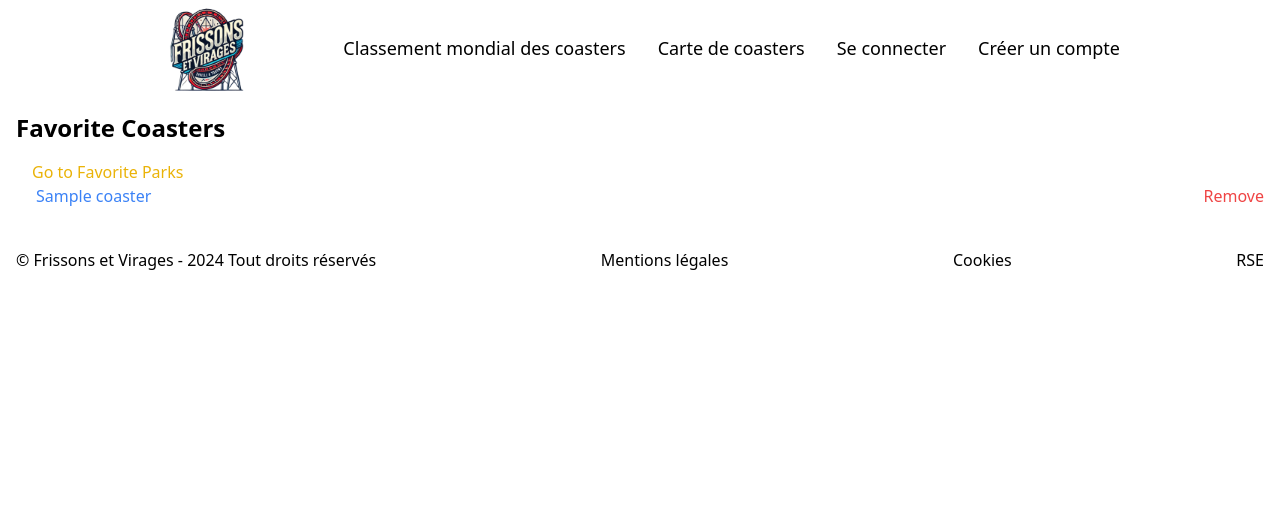
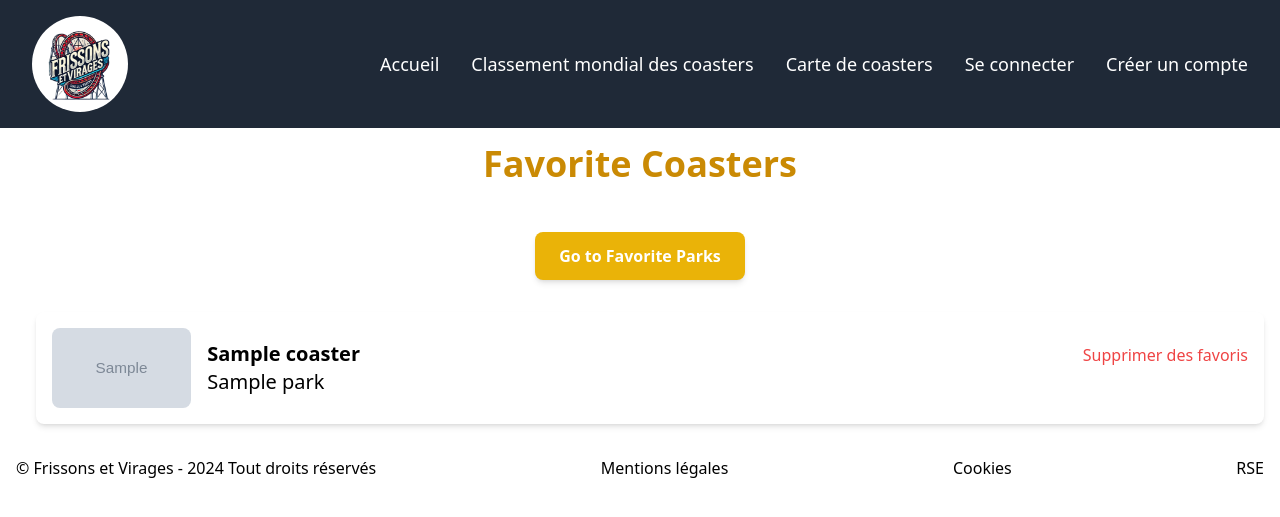
Before and after one commit to Papyquirush/Frissons-Virages, a Symfony app: template templates/favorite/coaster.html.twig in a window 1280 px wide. Shown: the top 517 px of the page. Run offline with Twig, Linux system fonts and the light colour scheme; the template is opened without the code that fills it: most values are stand-ins (such as "Sample title", 1, 10 or a date in 2020); grey boxes marked "Sample" are stand-in pictures; style sheets or scripts are compiled from the project's sources; some libraries are stand-ins or nearby versions.

Commit message:
details map et header

```diff
--- a/templates/coasters/details.html.twig
+++ b/templates/coasters/details.html.twig
@@ -59,11 +59,11 @@
 			{% if app.user %}
 				{% if coaster in favoriteCoasters %}
 					<a href="{{ path('favorite_coaster_remove', { name: coaster.name }) }}" class="text-red-500 hover:underline ml-4">
-						Remove
+						Supprimer des favoris
 					</a>
 				{% else %}
 					<a href="{{ path('favorite_coaster_add', { name: coaster.name }) }}" class="text-green-500 hover:underline ml-4">
-						Add to Favorites
+						Ajouter aux favoris
 					</a>
 				{% endif %}
 			{% endif %}
--- a/templates/favorite/coaster.html.twig
+++ b/templates/favorite/coaster.html.twig
@@ -4,25 +4,39 @@
 
 {% block body %}
     <div class="container mx-auto p-4">
-        <h1 class="text-2xl font-bold mb-4">Favorite Coasters</h1>
+        <h1 class="text-4xl font-extrabold text-center text-yellow-600 mb-8">Favorite Coasters</h1>
 
-        <a href="{{ path('favorite_park_list') }}" class="text-yellow-500 hover:underline ml-4">
-            Go to Favorite Parks
-        </a>
+        <div class="p-4 flex justify-center items-center mb-4">
+            <a href="{{ path('favorite_park_list') }}" class="mx-4 px-6 py-3 bg-yellow-500 text-white font-semibold rounded-lg shadow-md hover:bg-blue-600 transition duration-300">
+                Go to Favorite Parks
+            </a>
+        </div>
 
         {% if coasters is empty %}
             <p class="text-gray-500">You have no favorite coasters.</p>
         {% else %}
-            <ul class="list-disc pl-5">
+            <ul class="list-disc pl-5 space-y-4">
                 {% for coaster in coasters %}
-                    <li class="mb-2 flex justify-between items-center">
-                        <a href="{{ path('coaster_details', { name: coaster.name }) }}" class="text-blue-500 hover:underline">
-                            {{ coaster.name }}
-                        </a>
-                        <a href="{{ path('favorite_coaster_remove', { name: coaster.name }) }}" class="text-red-500 hover:underline ml-4">
-                            Remove
-                        </a>
-                    </li>
+
+                    <a href="{{ path('coaster_details', {'name': coaster.name}) }}" class="text-xl">
+                        <li class="p-4 flex space-x-4 bg-white rounded-lg shadow-md hover:bg-gray-100 items-center">
+                            <img src="{{ coaster.mainImage }}" alt="Image du coaster" class="w-40 h-20 rounded-lg">
+                            <div class="flex justify-between w-full">
+                                <div>
+                                    <h3 class=" font-semibold">{{ coaster.name }}</h3>
+                                    <p>{{ coaster.park.name }}</p>
+                                </div>
+                                <div>
+
+                                            <a href="{{ path('favorite_coaster_remove', { name: coaster.name }) }}" class="text-red-500 hover:underline ml-4">
+                                                Supprimer des favoris
+                                            </a>
+
+                                </div>
+                            </div>
+
+                        </li>
+                    </a>
                 {% endfor %}
             </ul>
         {% endif %}
--- a/templates/map.html.twig
+++ b/templates/map.html.twig
@@ -4,8 +4,8 @@
 
 {% block body %}
 <button onclick="window.history.back();" class="mt-4 px-4 py-2 bg-gray-300 text-gray-700 rounded-md shadow-md hover:bg-gray-400">Retour</button>
-    <h1 class="text-center text-4xl">Carte des parcs d'attractions</h1>
-    <div id="map" class="w-full h-96 rounded-lg shadow-md"></div>
+    <h1 class="text-center text-4xl mb-10">Carte des parcs d'attractions</h1>
+    <div id="map" class="w-full h-screen rounded-lg shadow-md"></div>
 {% endblock %}
 
 {% block javascripts %}
--- a/templates/mapId.html.twig
+++ b/templates/mapId.html.twig
@@ -3,7 +3,8 @@
 {% block title %}Home{% endblock %}
 
 {% block body %}
-    <div id="map" class="w-full h-96 rounded-lg shadow-md"></div>
+    <h1 class="text-center text-4xl mb-10">Carte d'un parc</h1>
+    <div id="map" class="w-full h-screen rounded-lg shadow-md"></div>
 {% endblock %}
 
 {% block javascripts %}
--- a/templates/parks/details.html.twig
+++ b/templates/parks/details.html.twig
@@ -66,11 +66,11 @@
             {% if app.user %}
                 {% if park in favoriteParks %}
                     <a href="{{ path('favorite_park_remove', { name: park.name }) }}" class="text-red-500 hover:underline ml-4">
-                        Remove
+                        Supprimer des favoris
                     </a>
                 {% else %}
                     <a href="{{ path('favorite_park_add', { name: park.name }) }}" class="text-green-500 hover:underline ml-4">
-                        Add to Favorites
+                        Ajouter aux favoris
                     </a>
                 {% endif %}
             {% endif %}
--- a/templates/parks/index.html.twig
+++ b/templates/parks/index.html.twig
@@ -62,16 +62,15 @@
                     {% if app.user %}
                         {% if park in favoriteParks %}
                             <a href="{{ path('favorite_park_remove', { name: park.name }) }}" class="text-red-500 hover:underline ml-4">
-                                Remove
+                                Supprimer des favoris
                             </a>
                         {% else %}
                             <a href="{{ path('favorite_park_add', { name: park.name }) }}" class="text-green-500 hover:underline ml-4">
-                                Add to Favorites
+                                Ajouter aux favoris
                             </a>
                         {% endif %}
                     {% endif %}
 
-                    <icon-star class="text-yellow-500"></icon-star>
                 </li>
             {% endfor %}
         </ul>
--- a/templates/partials/header.html.twig
+++ b/templates/partials/header.html.twig
@@ -1,18 +1,22 @@
-<header class="mx-[10%]">
-<div class="flex space justify-between px-8 items-center">
-    <a href="{{ path('coaster_list') }}" class="w-[10%] h-[10%]">
-        <img src="{{ asset('images/logoFetVi.png') }}" alt="Logo de Frissons et Virages" class="">
-    </a>
-    <div class="flex space-x-8 text-lg">
-        <a href="{{ path('coaster_ranking')}}">Classement mondial des coasters</a>
-        <a href="{{ path('park_map')}}">Carte de coasters</a>
-        {% if app.user %}
-            <a href="{{ path('favorite_coaster_list') }}">Mes favoris</a>
-            <a class="" href="{{ path('app_logout') }}">Se déconnecter</a>
-        {% else %}
-            <a class="" href="{{ path('app_login') }}">Se connecter</a>
-            <a class="" href="{{ path('register') }}">Créer un compte</a>
-        {% endif %}
+<header class="bg-gray-800 text-white py-4">
+    <div class="container mx-auto flex justify-between items-center px-8">
+        <a href="{{ path('coaster_list') }}" class="w-24 h-24 bg-white rounded-full flex items-center justify-center">
+            <img src="{{ asset('images/logoFetVi.png') }}" alt="Logo de Frissons et Virages" class="w-20 h-20 object-contain">
+        </a>
+        <nav class="flex space-x-8 text-lg">
+            <a href="{{ path('coaster_list') }}" class="hover:text-yellow-500 transition duration-300">Accueil</a>
+
+            <a href="{{ path('coaster_ranking') }}" class="hover:text-yellow-500 transition duration-300">Classement mondial des coasters</a>
+            <a href="{{ path('park_map') }}" class="hover:text-yellow-500 transition duration-300">Carte de coasters</a>
+            {% if app.user %}
+                <a href="{{ path('favorite_coaster_list') }}" class="hover:text-yellow-500 transition duration-300">Mes favoris</a>
+                <a href="{{ path('app_logout') }}" class="hover:text-yellow-500 transition duration-300">Se déconnecter</a>
+            {% else %}
+                <a href="{{ path('app_login') }}" class="hover:text-yellow-500 transition duration-300">Se connecter</a>
+                <a href="{{ path('register') }}" class="hover:text-yellow-500 transition duration-300">Créer un compte</a>
+            {% endif %}
+
+
+        </nav>
     </div>
-</div>
 </header>
```
Also changed, not shown: templates/coasters/favorites.html.twig (deleted, +0 -9 lines), templates/coasters/index.html.twig (+7 -2 lines), templates/favorite/park.html.twig (+18 -12 lines), package-lock.json.
